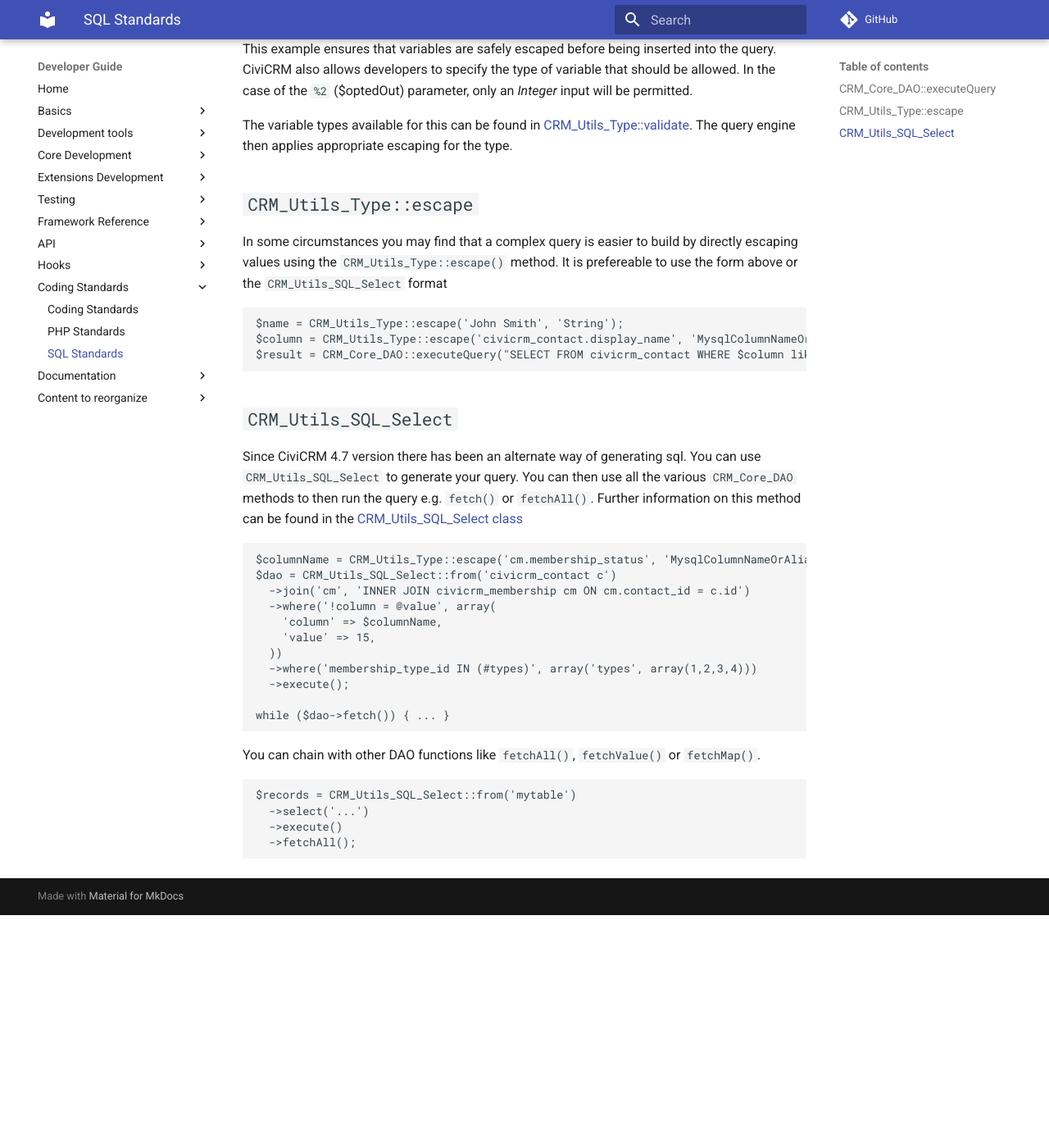
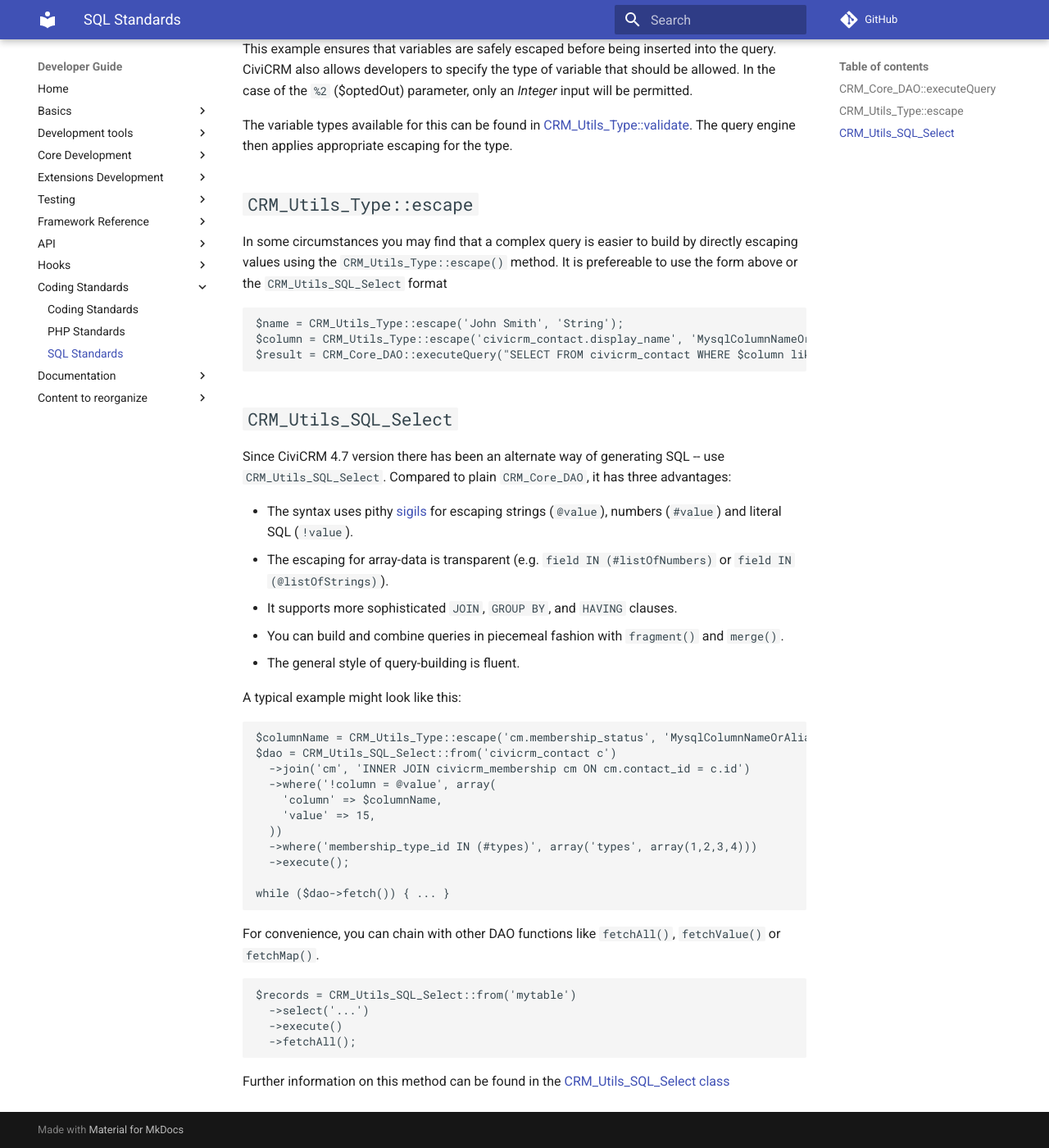
Before and after one commit to civicrm/civicrm-dev-docs, an MkDocs documentation site: the page built from docs/standards/sql.md, in a window 1280 px wide and 1400 px high, scrolled down 620 px. Shown: the whole window at 82% size. Built offline with MkDocs 1.6.1 and Material for MkDocs 9.7.7, drawn with Linux system fonts in a browser that asks for light colours; comment, search, counter and statistics services are not loaded; old or Windows-style settings are respelled for this version of MkDocs; before the commit the page ends 1736 px from its top, so only the background shows below that.

Commit message:
docs/standards/sql.md - Describe benefits. Reduce redundancy.

````diff
--- a/docs/standards/sql.md
+++ b/docs/standards/sql.md
@@ -39,8 +39,15 @@ $result = CRM_Core_DAO::executeQuery("SELECT FROM civicrm_contact WHERE $column
 
 ## `CRM_Utils_SQL_Select`
 
-Since CiviCRM 4.7 version there has been an alternate way of generating sql. You can use `CRM_Utils_SQL_Select` to generate your query. You can then use all the various `CRM_Core_DAO` methods to then run the query e.g. `fetch()` or `fetchAll()`.
-Further information on this method can be found in the [CRM_Utils_SQL_Select class](https://github.com/civicrm/civicrm-core/blob/6db7061/CRM/Utils/SQL/Select.php#L33)
+Since CiviCRM 4.7 version there has been an alternate way of generating SQL -- use `CRM_Utils_SQL_Select`. Compared to plain `CRM_Core_DAO`, it has three advantages:
+
+ * The syntax uses pithy [sigils](https://en.wikipedia.org/wiki/Sigil_(computer_programming)) for escaping strings (`@value`), numbers (`#value`) and literal SQL (`!value`).
+ * The escaping for array-data is transparent (e.g. `field IN (#listOfNumbers)` or `field IN (@listOfStrings)`).
+ * It supports more sophisticated `JOIN`, `GROUP BY`, and `HAVING` clauses.
+ * You can build and combine queries in piecemeal fashion with `fragment()` and `merge()`.
+ * The general style of query-building is fluent.
+
+A typical example might look like this:
 
 ```php
 $columnName = CRM_Utils_Type::escape('cm.membership_status', 'MysqlColumnNameOrAlias');
@@ -56,7 +63,7 @@ $dao = CRM_Utils_SQL_Select::from('civicrm_contact c')
 while ($dao->fetch()) { ... }
 ```
 
-You can chain with other DAO functions like `fetchAll()`, `fetchValue()` or `fetchMap()`.
+For convenience, you can chain with other DAO functions like `fetchAll()`, `fetchValue()` or `fetchMap()`.
 
 ```php
 $records = CRM_Utils_SQL_Select::from('mytable')
@@ -64,3 +71,5 @@ $records = CRM_Utils_SQL_Select::from('mytable')
   ->execute()
   ->fetchAll();
 ```
+
+Further information on this method can be found in the [CRM_Utils_SQL_Select class](https://github.com/civicrm/civicrm-core/blob/6db7061/CRM/Utils/SQL/Select.php#L33)
````
